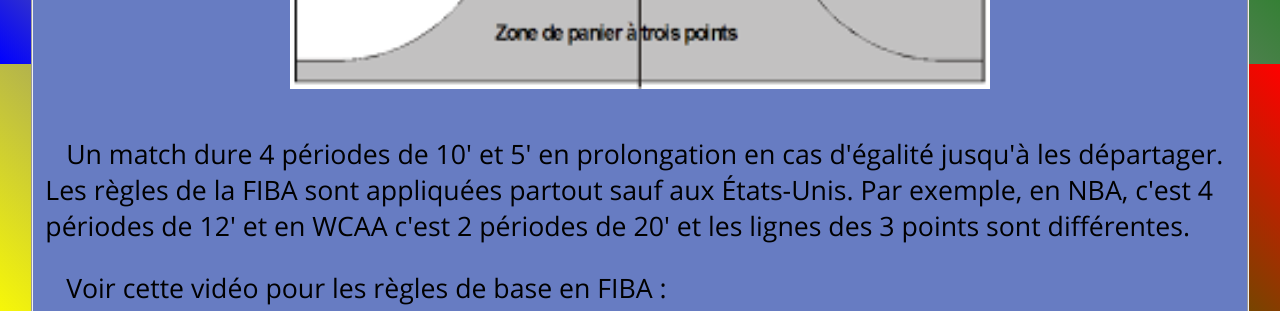
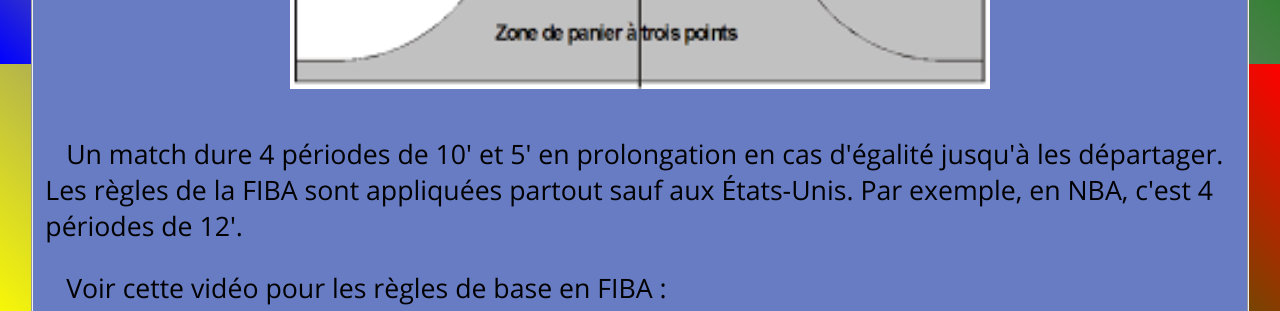
Before and after one commit to MathieuROCANCOURT/JO-basket-ball, a plain HTML site: page les_articles/article1/5-contre-5.html in a window 1280 px wide. Shown: the part 2336-2647 px from the top of the page. Drawn offline with Linux system fonts and the light colour scheme.

Commit message:
chore: remove content that is no longer true today

```diff
--- a/les_articles/article1/5-contre-5.html
+++ b/les_articles/article1/5-contre-5.html
@@ -58,8 +58,7 @@
 				<p>
 					Un match dure 4 périodes de 10' et 5' en prolongation en cas d'égalité jusqu'à les départager.
 					Les règles de la FIBA sont appliquées partout sauf aux États-Unis.
-					Par exemple, en NBA, c'est 4 périodes de 12' et en WCAA c'est 2 périodes de 20' et les
-					lignes des 3 points sont différentes.
+					Par exemple, en NBA, c'est 4 périodes de 12'.
 				<p>
 				<p>Voir cette vidéo pour les règles de base en FIBA :
 					<!--la vidéo-->
```
